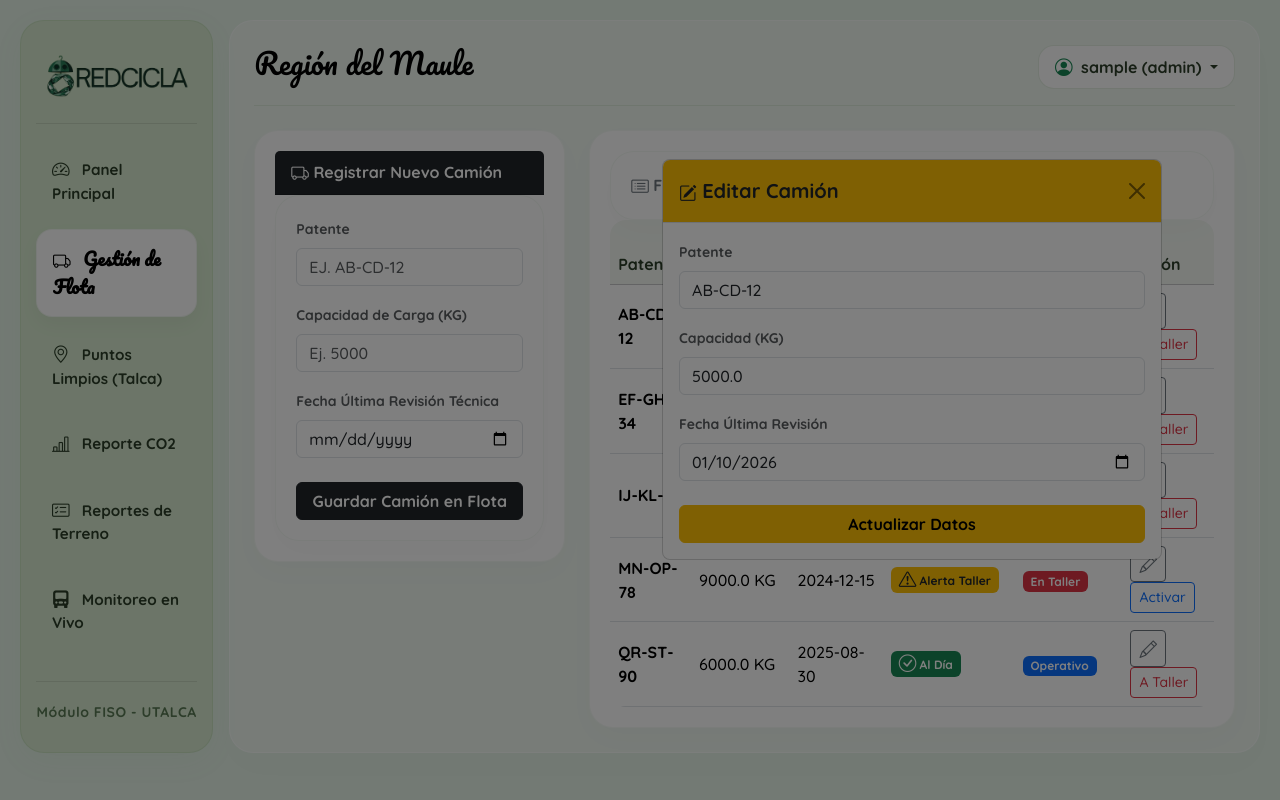
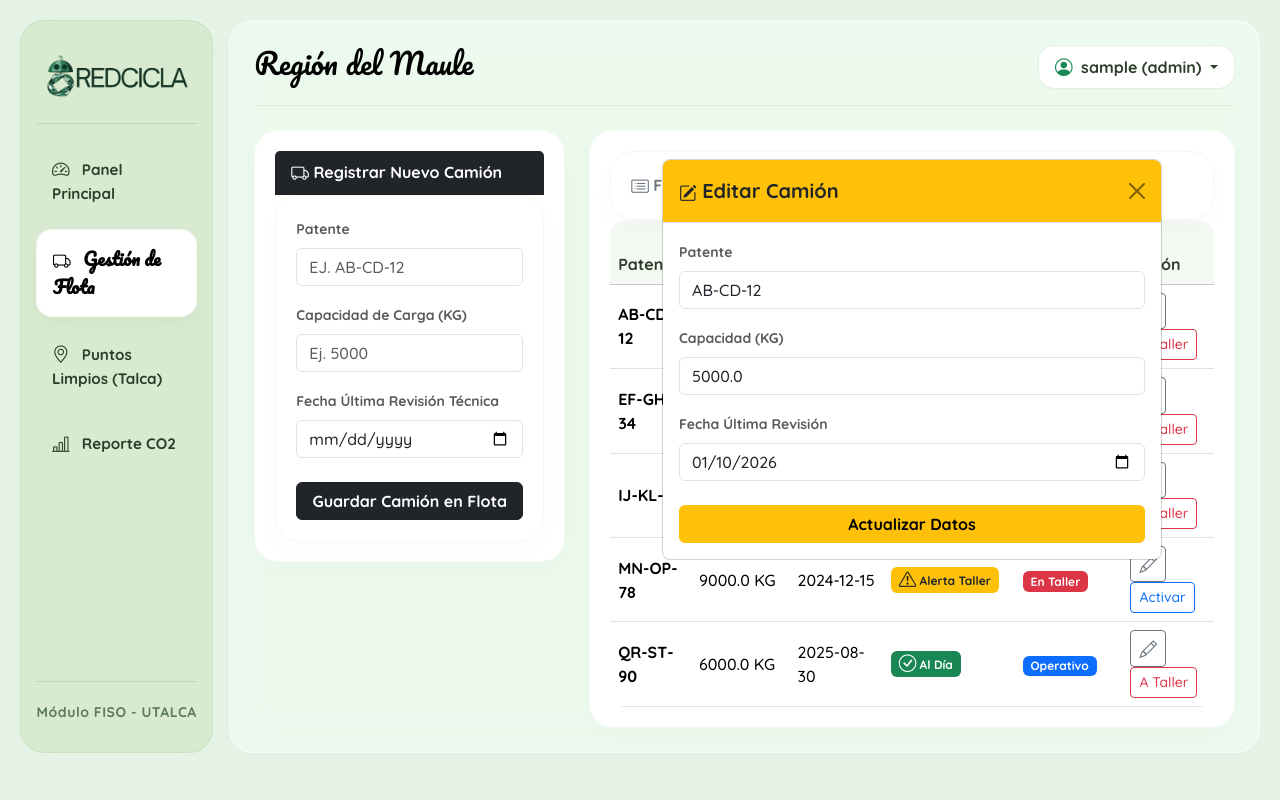
Before and after one commit to MarcoMzSaav/ProyectoRedCicla, a Flask app: page /flota in a window 1280 px wide, after a click on "Editar datos". Run offline with Flask 3, Linux system fonts and the light colour scheme; the visitor is signed in with stand-in values (Sample User, id 1); data comes from the database, SQL or seed files in the repository.

Commit message:
fix  definitivo oscuro

```diff
--- a/pag_web/templates/base.html
+++ b/pag_web/templates/base.html
@@ -6,7 +6,6 @@
     <title>RedCicla - Administración Central</title>
     <link rel="icon" type="image/png" href="{{ url_for('static', filename='images/LOGO_SIN_TEXTO.png') }}">
 
-    <!-- Google Fonts -->
     <link rel="preconnect" href="https://fonts.googleapis.com">
     <link rel="preconnect" href="https://fonts.gstatic.com" crossorigin>
     <link href="https://fonts.googleapis.com/css2?family=Pacifico&family=Quicksand:wght@500;700&display=swap" rel="stylesheet">
@@ -14,7 +13,7 @@
     <link href="https://cdn.jsdelivr.net/npm/bootstrap@5.3.2/dist/css/bootstrap.min.css" rel="stylesheet">
     <link rel="stylesheet" href="https://cdn.jsdelivr.net/npm/bootstrap-icons@1.11.1/font/bootstrap-icons.css">
 
-<style>
+    <style>
         :root {
             --color-bg-light: #e6f4e8;       /* Fondo general verde menta */
             --color-sidebar-combine: #d8ebd0; /* Barra lateral combinada */
@@ -45,7 +44,7 @@
         .sidebar {
             background-color: var(--color-sidebar-combine) !important;
             border-radius: var(--ios-bubble-radius);
-            box-shadow: 0 8px 32px rgba(121, 174, 111, 0.05);
+            box-shadow: 0 8px 32px rgba(121, 174, 111, 0.03);
             border: 1px solid rgba(121, 174, 111, 0.15);
             padding: 25px 15px;
         }
@@ -56,13 +55,13 @@
             font-weight: 700;
             font-size: 0.95rem;
             border-radius: var(--ios-pill-radius) !important;
-            transition: all 0.25s cubic-bezier(0.4, 0, 0.2, 1); /* Transición elástica estilo iOS */
+            transition: all 0.25s cubic-bezier(0.4, 0, 0.2, 1);
         }
 
         .sidebar a:hover {
             background-color: rgba(255, 255, 255, 0.4) !important;
             color: var(--color-dark) !important;
-            transform: scale(1.02); /* Pequeño relieve al pasar el cursor */
+            transform: scale(1.02);
         }
 
         .nav-active {
@@ -70,8 +69,8 @@
             color: var(--color-dark) !important;
             font-family: 'Pacifico', cursive;
             font-size: 1.1rem !important;
-            box-shadow: 0 8px 20px rgba(0, 0, 0, 0.04);
-            border: 1px solid rgba(121, 174, 111, 0.1);
+            box-shadow: 0 6px 15px rgba(0, 0, 0, 0.03);
+            border: 1px solid rgba(121, 174, 111, 0.08);
         }
 
         .nav-active:hover {
@@ -108,17 +107,17 @@
             background-color: var(--color-sidebar-combine);
         }
 
-        /* MEJORA 1: EFECTO ESMERILADO (GLASSMORPHISM) EN EL CONTENEDOR PRINCIPAL */
+        /* EFECTO ESMERILADO (GLASSMORPHISM) EN EL CONTENEDOR PRINCIPAL */
         .glass-panel {
             background-color: rgba(255, 255, 255, 0.4) !important;
-            backdrop-filter: blur(20px) saturate(180%); /* Efecto de vidrio de iOS */
-            -webkit-backdrop-filter: blur(20px) saturate(180%);
+            backdrop-filter: blur(20px) saturate(180%) !important;
+            -webkit-backdrop-filter: blur(20px) saturate(180%) !important;
             border-radius: var(--ios-bubble-radius);
             border: 1px solid rgba(255, 255, 255, 0.5);
             box-shadow: 0 15px 35px rgba(0, 0, 0, 0.01);
         }
 
-        /* MEJORA 2: ANIMACIÓN DE ENTRADA SUAVE PARA LAS BURBUJAS DE CONTENIDO */
+        /* ANIMACIÓN DE ENTRADA SUAVE */
         @keyframes fadeInUp {
             from {
                 opacity: 0;
@@ -136,10 +135,9 @@
             border: 1px solid rgba(121, 174, 111, 0.08) !important;
             box-shadow: 0 10px 30px rgba(0, 0, 0, 0.02) !important;
             padding: 20px;
-            animation: fadeInUp 0.4s cubic-bezier(0.16, 1, 0.3, 1) both; /* Aplica la animación estilo Apple */
+            animation: fadeInUp 0.4s cubic-bezier(0.16, 1, 0.3, 1) both;
         }
 
-        /* MEJORA 3: ARMONIZACIÓN DE ICONOS */
         .bi {
             font-size: 1.1rem;
             vertical-align: -1px;
@@ -157,6 +155,31 @@
             --bs-table-bg: #f4f9f3 !important;
             --bs-table-color: #2c3e29 !important;
         }
+
+        /* =======================================================
+           ELIMINACIÓN RADICAL DE LA CAPA OSCURA (ANTI-BUG ADRENALINA)
+           ======================================================= */
+
+        /* Ocultamos y desactivamos físicamente el telón negro de Bootstrap */
+        .modal-backdrop {
+            display: none !important;
+            visibility: hidden !important;
+            opacity: 0 !important;
+            width: 0 !important;
+            height: 0 !important;
+        }
+
+        /* Hacemos que el modal flote arriba de forma limpia sin oscurecer nada */
+        .modal {
+            z-index: 1060 !important;
+            background-color: rgba(0, 0, 0, 0.0) !important; /* Totalmente transparente */
+        }
+
+        /* Mantenemos el scroll del body habilitado si se abre la edición */
+        body.modal-open {
+            overflow: auto !important;
+            padding-right: 0 !important;
+        }
     </style>
 </head>
 <body>
@@ -164,7 +187,6 @@
     <div class="container-fluid main-wrapper">
         <div class="row g-3">
 
-            <!-- Menú Lateral: Combinado armónicamente con el fondo -->
             <div class="col-md-3 col-lg-2">
                 <div class="sidebar d-flex flex-column h-100">
                     <div class="text-center my-2">
@@ -200,16 +222,6 @@
                             </a>
                         </li>
 
-                        <li>
-                            <a href="{{ url_for('reportes_terreno') }}" class="nav-link p-3 {% if request.path == '/reportes-terreno' %}nav-active{% endif %}">
-                                <i class="bi bi-card-checklist me-2"></i> Reportes de Terreno
-                            </a>
-                        </li>
-                        <li>
-                            <a href="{{ url_for('monitoreo_rutas') }}" class="nav-link p-3 {% if request.path == '/monitoreo' %}nav-active{% endif %}">
-                                <i class="bi bi-truck-front-fill me-2"></i> Monitoreo en Vivo
-                            </a>
-                        </li>
                         {% if session.get('usuario_rol') == 'Jefe' or session.get('usuario_rol') == 'Administrador' %}
                             <li>
                                 <a href="/usuarios" class="nav-link p-3 text-warning-custom {% if request.path == '/usuarios' %}nav-active{% endif %}">
@@ -224,12 +236,9 @@
                 </div>
             </div>
 
-            <!-- Gran Panel de Contenido Principal -->
             <div class="col-md-9 col-lg-10">
-                <!-- El gran contenedor translúcido une visualmente todo el diseño -->
-                <div class="h-100 p-4" style="background-color: rgba(255, 255, 255, 0.4); border-radius: var(--ios-bubble-radius); border: 1px solid rgba(255,255,255,0.5); box-shadow: 0 15px 35px rgba(0,0,0,0.01);">
+                <div class="h-100 p-4 glass-panel">
 
-                    <!-- Barra de Navegación Interna -->
                     <div class="d-flex justify-content-between align-items-center mb-4 pb-3 border-bottom" style="border-color: rgba(121, 174, 111, 0.15) !important;">
                         <h2 class="section-title">Región del Maule</h2>
                         <div class="dropdown">
@@ -242,7 +251,6 @@
                         </div>
                     </div>
 
-                    <!-- Renderizado seguro de las subpáginas de Flask -->
                     {% block content %}
                     {% endblock %}
 
```
